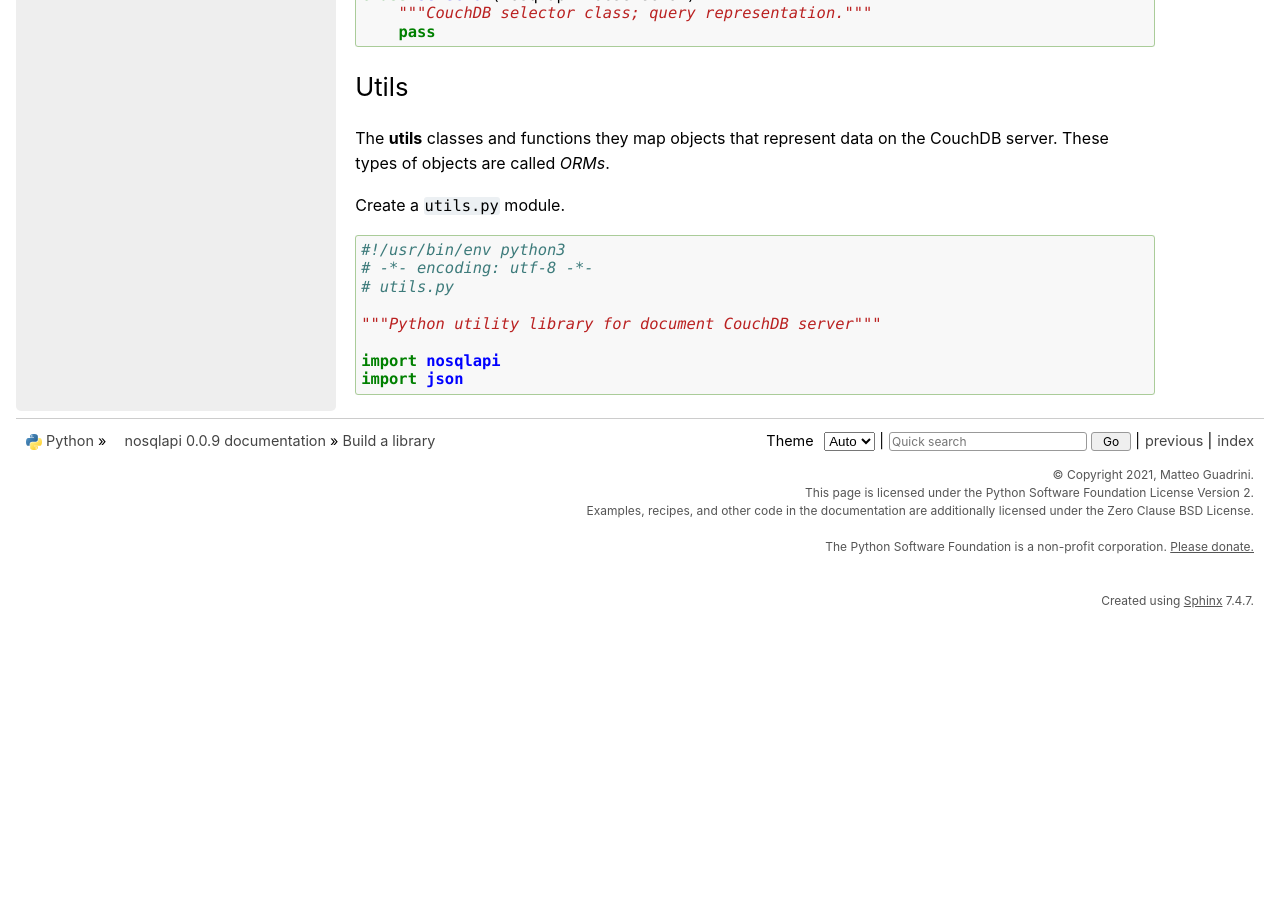
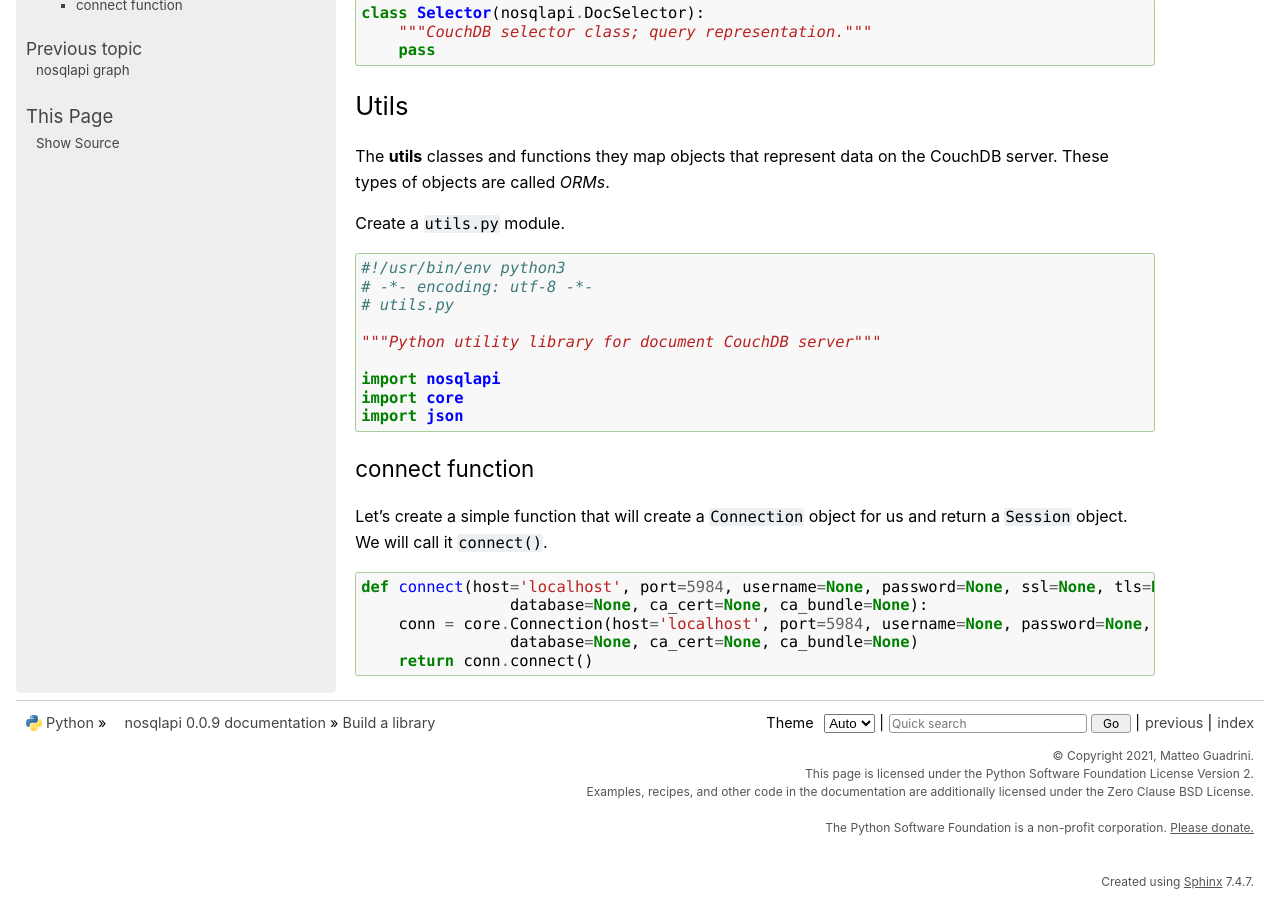
Before and after one commit to MatteoGuadrini/nosqlapi, a Sphinx documentation site: the page built from docs/source/build.rst, in a window 1280 px wide and 900 px high, scrolled down 10551 px. Built offline with Sphinx 7.4.7, drawn with Linux system fonts in a browser that asks for light colours; before the commit the page ends 11170 px from its top, so only the background shows below that.

Commit message:
Add connect function

```diff
--- a/docs/source/build.rst
+++ b/docs/source/build.rst
@@ -67,6 +67,7 @@
             if clean:
                 self.database = None
                 self.host = None
+                self.url = None
 
         def connect(self):
             session_url = self.url + f'/{self.database}'
@@ -583,4 +584,19 @@
     """Python utility library for document CouchDB server"""
 
     import nosqlapi
+    import core
     import json
+
+connect function
+****************
+
+Let's create a simple function that will create a ``Connection`` object for us and return a ``Session`` object.
+We will call it ``connect()``.
+
+.. code-block:: python
+
+    def connect(host='localhost', port=5984, username=None, password=None, ssl=None, tls=None, cert=None,
+                    database=None, ca_cert=None, ca_bundle=None):
+        conn = core.Connection(host='localhost', port=5984, username=None, password=None, ssl=None, tls=None, cert=None,
+                    database=None, ca_cert=None, ca_bundle=None)
+        return conn.connect()
```
